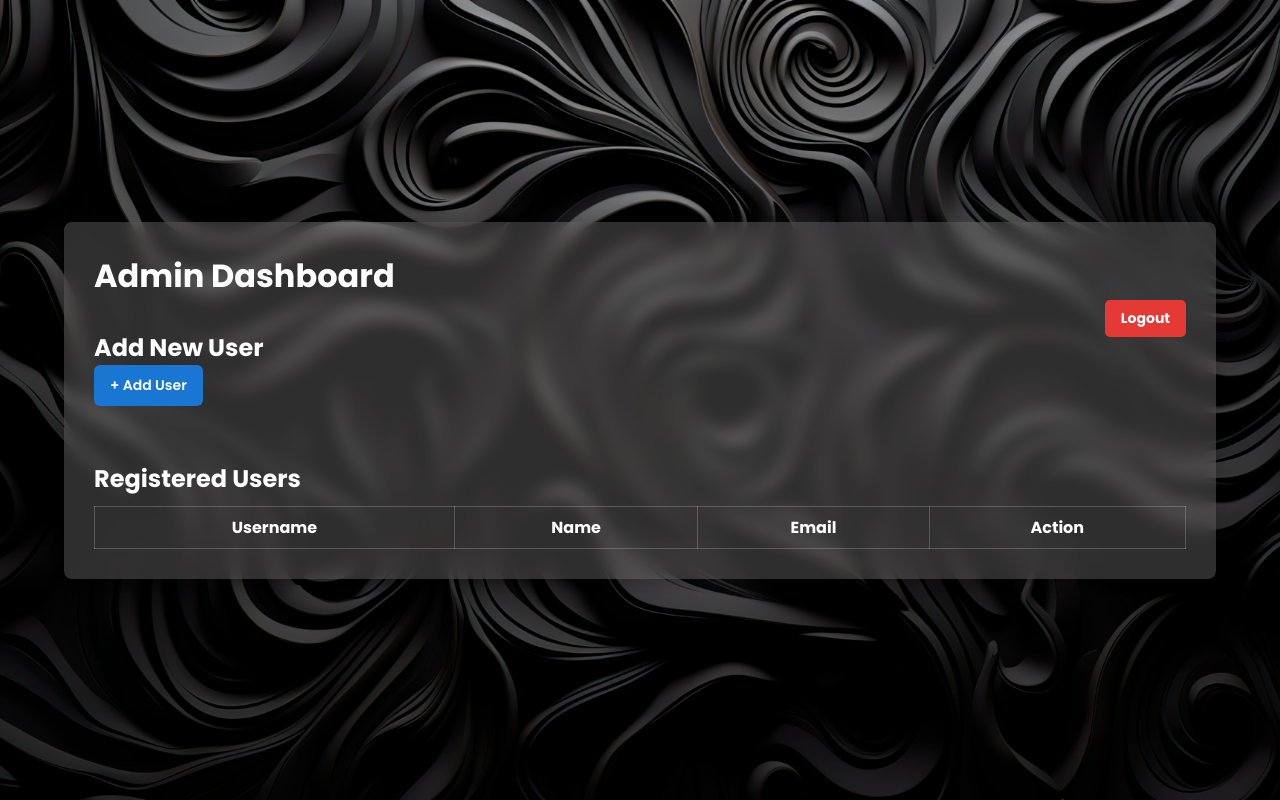
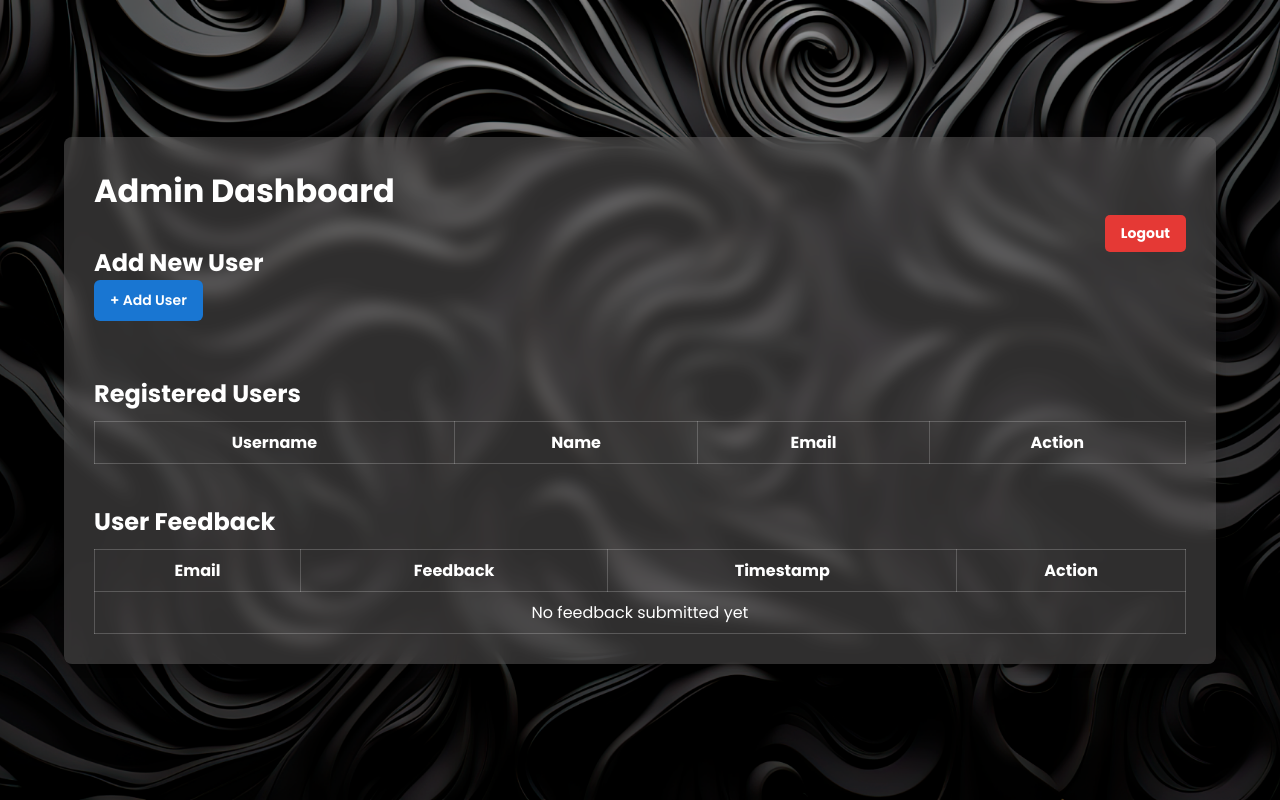
Before and after one commit to mddixith02/loginpage, a Flask app: page /admin_dashboard in a window 1280 px wide. Run offline with Flask 3, Linux system fonts and the light colour scheme; the visitor is signed in with stand-in values (Sample User, id 1); lists and menus that the app fills with data are empty.

Commit message:
Update admin_dashboard.html

```diff
--- a/templates/admin_dashboard.html
+++ b/templates/admin_dashboard.html
@@ -52,13 +52,14 @@
       color: #ef9a9a;
       border: 1px solid #c62828;
     }
-    .user-list table {
+    .user-list table, .feedback-section table {
       width: 100%;
       color: white;
       margin-top: 10px;
       border-collapse: collapse;
     }
-    .user-list th, .user-list td {
+    .user-list th, .user-list td,
+    .feedback-section th, .feedback-section td {
       padding: 8px 12px;
       border: 1px solid rgba(255,255,255,0.2);
     }
@@ -136,9 +156,11 @@
   {% with messages = get_flashed_messages(with_categories=true) %}
     {% if messages %}
       {% for category, message in messages %}
-        <div class="message {% if category == 'error' %}error{% else %}success{% endif %}">
-          {{ message }}
-        </div>
+        {% if message != 'Deleted user' %}
+          <div class="message {% if category == 'error' %}error{% else %}success{% endif %}">
+            {{ message }}
+          </div>
+        {% endif %}
       {% endfor %}
     {% endif %}
   {% endwith %}
@@ -180,15 +210,40 @@
           <form id="delete-form-{{ user['username'] if 'username' in user else user['USERNAME'] }}" action="{{ url_for('delete_user_route', username=(user['username'] if 'username' in user else user['USERNAME'])) }}" method="POST" style="display:inline;">
             <button type="button" class="delete-btn" onclick="confirmDelete('{{ user['username'] if 'username' in user else user['USERNAME'] }}')">Delete</button>
           </form>
-          <a href="{{ url_for('edit_user_route', username=(user['username'] if 'username' in user else user['USERNAME'])) }}"
-   class="green-btn" style="margin-left: 5px;">Edit</a>
-
-<a href="{{ url_for('view_user', username=(user['username'] if 'username' in user else user['USERNAME'])) }}"
-   class="blue-btn" style="margin-left: 5px;">View Details</a>
-
+          <a href="{{ url_for('edit_user_route', username=(user['username'] if 'username' in user else user['USERNAME'])) }}" class="green-btn" style="margin-left: 5px;">Edit</a>
+          <a href="{{ url_for('view_user', username=(user['username'] if 'username' in user else user['USERNAME'])) }}" class="blue-btn" style="margin-left: 5px;">View Details</a>
         </td>
       </tr>
       {% endfor %}
+    </table>
+  </div>
+
+  <div class="feedback-section">
+    <h2 style="color: white; margin-top: 40px;">User Feedback</h2>
+    <table>
+      <tr>
+        <th>Email</th>
+        <th>Feedback</th>
+        <th>Timestamp</th>
+        <th>Action</th>
+      </tr>
+      {% for feedback in feedbacks %}
+      <tr>
+        <td>{{ feedback.email }}</td>
+        <td>{{ feedback.content }}</td>
+        <td>{{ feedback.timestamp }}</td>
+        <td>
+          <form id="delete-feedback-form-{{ loop.index }}" action="{{ url_for('delete_feedback', feedback_index=loop.index - 1) }}" method="POST" style="display:inline;">
+            <button type="button" class="delete-btn" onclick="confirmDeleteFeedback({{ loop.index }})">Delete</button>
+          </form>
+        </td>
+      </tr>
+      {% endfor %}
+      {% if not feedbacks %}
+      <tr>
+        <td colspan="4" style="text-align: center;">No feedback submitted yet</td>
+      </tr>
+      {% endif %}
     </table>
   </div>
 </div>
@@ -204,6 +259,12 @@
       document.getElementById('delete-form-' + username).submit();
     }
   }
+
+  function confirmDeleteFeedback(index) {
+    if (confirm('Are you sure you want to delete this feedback?')) {
+      document.getElementById('delete-feedback-form-' + index).submit();
+    }
+  }
 </script>
 </body>
 </html>
```
Also changed, not shown: other parts of templates/admin_dashboard.html (+33 -6 lines).
